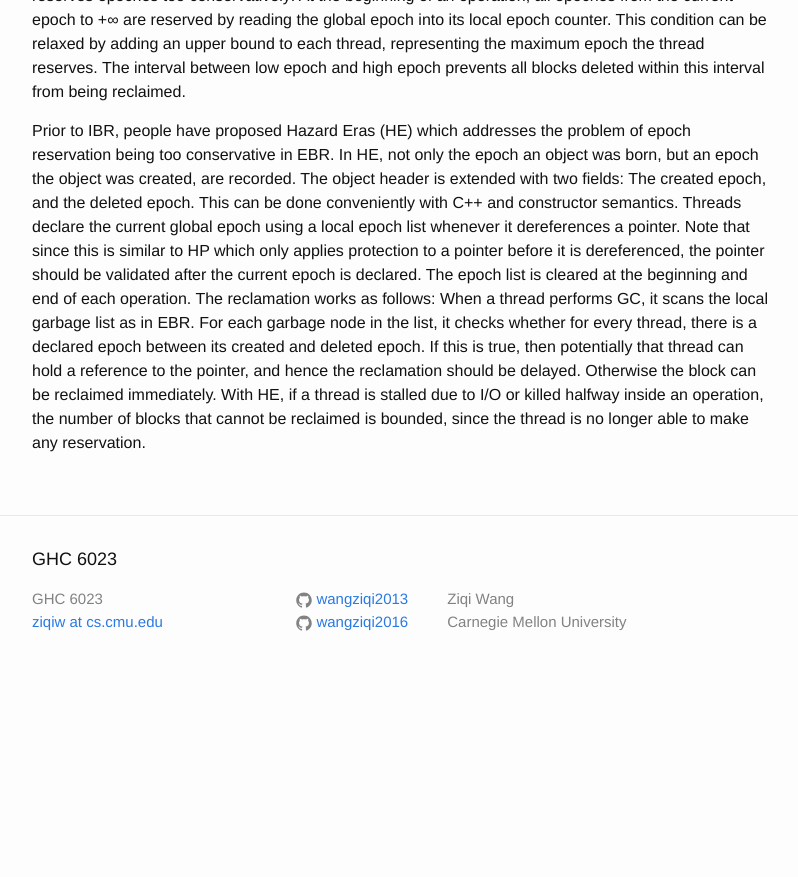
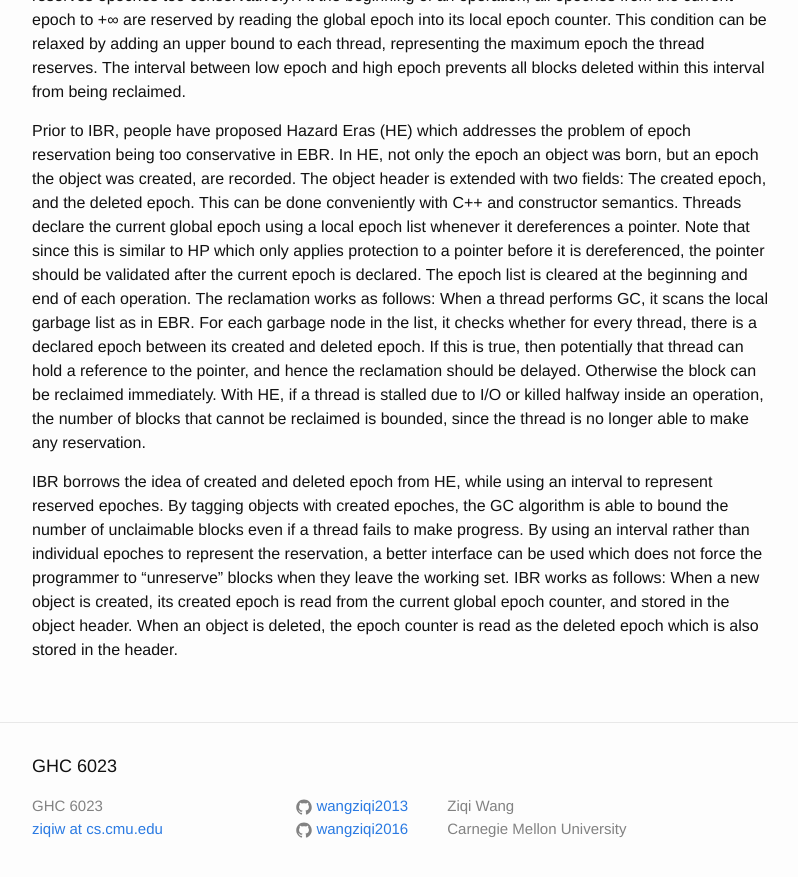
Before and after one commit to wangziqi2013/wangziqi2013.github.io, a Jekyll site: the page built from _posts/2018-12-28-Interval-Based-Memory-Reclamation.markdown, in a window 1280 px wide and 900 px high, scrolled down 1822 px. Shown: the top 877 px of the window, without its empty margins (238-1036 px from the left). Built offline with Jekyll 4.4.1, drawn with Linux system fonts in a browser that asks for light colours; before the commit the page ends 2515 px from its top, so only the background shows below that.

Commit message:
Working on IBR

```diff
--- a/_posts/2018-12-28-Interval-Based-Memory-Reclamation.markdown
+++ b/_posts/2018-12-28-Interval-Based-Memory-Reclamation.markdown
@@ -81,3 +81,11 @@ declared epoch between its created and deleted epoch. If this is true, then pote
 reference to the pointer, and hence the reclamation should be delayed. Otherwise the block can be reclaimed immediately.
 With HE, if a thread is stalled due to I/O or killed halfway inside an operation, the number of blocks that cannot be
 reclaimed is bounded, since the thread is no longer able to make any reservation.
+
+IBR borrows the idea of created and deleted epoch from HE, while using an interval to represent reserved epoches. By
+tagging objects with created epoches, the GC algorithm is able to bound the number of unclaimable blocks even if
+a thread fails to make progress. By using an interval rather than individual epoches to represent the reservation,
+a better interface can be used which does not force the programmer to "unreserve" blocks when they leave
+the working set. IBR works as follows: When a new object is created, its created epoch is read from the current global
+epoch counter, and stored in the object header. When an object is deleted, the epoch counter is read as the deleted
+epoch which is also stored in the header.
```
